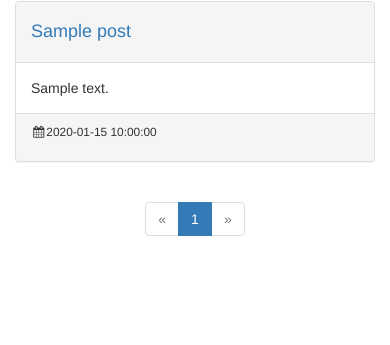
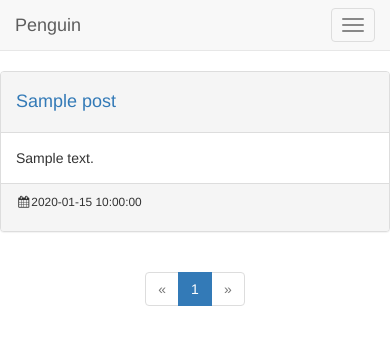
Before and after one commit to zhantong/penguin, a Python web app: template app/templates/index.html in a window 390 px wide; the page is wider, and only the part inside the window is pictured. Shown: the top 345 px of that part. Run offline with Jinja, Linux system fonts and the light colour scheme; the template is opened without the code that fills it: most values are stand-ins (such as "Sample title", 1, 10 or a date in 2020); some libraries are stand-ins or nearby versions.

Commit message:
修改页面基本布局，使用navbar

```diff
--- /dev/null
+++ b/app/templates/_navbar.html
@@ -0,0 +1,28 @@
+{% set navigation_bar = [
+    ('/', 'index', '首页')
+] %}
+{% set active_page = active_page|default('') %}
+
+<nav class="navbar navbar-default navbar-fixed-top">
+    <div class="container-fluid">
+        <div class="navbar-header">
+            <button type="button" class="navbar-toggle collapsed" data-toggle="collapse"
+                    data-target="#the-navbar-collapse" aria-expanded="false">
+                <span class="sr-only">Toggle navigation</span>
+                <span class="icon-bar"></span>
+                <span class="icon-bar"></span>
+                <span class="icon-bar"></span>
+            </button>
+            <a class="navbar-brand" href="#">Penguin</a>
+        </div>
+        <div class="collapse navbar-collapse" id="the-navbar-collapse">
+            <ul class="nav navbar-nav">
+                {% for href, id, caption in navigation_bar %}
+                    <li{% if id == active_page %} class="active"{% endif %}>
+                        <a href="{{ href | e }}">{{ caption | e }}</a>
+                    </li>
+                {% endfor %}
+            </ul>
+        </div>
+    </div>
+</nav>
--- a/app/templates/base.html
+++ b/app/templates/base.html
@@ -7,26 +7,26 @@
     <link rel="stylesheet" href="https://maxcdn.bootstrapcdn.com/font-awesome/4.7.0/css/font-awesome.min.css">
 {% endblock %}
 
+{% block navbar %}
+    {% include "_navbar.html" %}
+{% endblock %}
+
+{% block body_attribs %}
+    style = "padding-top: 70px;"
+{% endblock %}
+
 {% block content %}
-    <div class="row-fluid">
-        <div class="col-xs-12 col-sm-2 col-md-3 col-lg-3">
-            <div class="row">
-                <div class="col-sm-12 col-md-4">
-                    {% block navbar %}
-                    {% endblock %}
-                </div>
-                <div class="col-md-8 hidden-xs hidden-sm">
-                    {% block left_sidebar %}
-                    {% endblock %}
-                </div>
-            </div>
+    <div class="row">
+        <div class="col-lg-2">
+            {% block sidebar_left %}
+            {% endblock %}
         </div>
-        <div class="col-xs-12 col-sm-10 col-md-8 col-lg-6">
+        <div class="col-lg-8">
             {% block main %}
             {% endblock %}
         </div>
-        <div class="col-lg-2 visible-lg-block">
-            {% block right_sidebar %}
+        <div class="col-lg-2">
+            {% block sidebar_right %}
             {% endblock %}
         </div>
     </div>
--- a/app/templates/index.html
+++ b/app/templates/index.html
@@ -1,4 +1,5 @@
 {% extends "base.html" %}
+{% set active_page = "index" %}
 {% import "_macros.html" as macros %}
 
 {% block main %}
```
